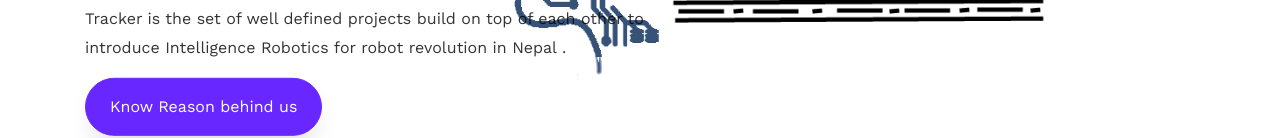
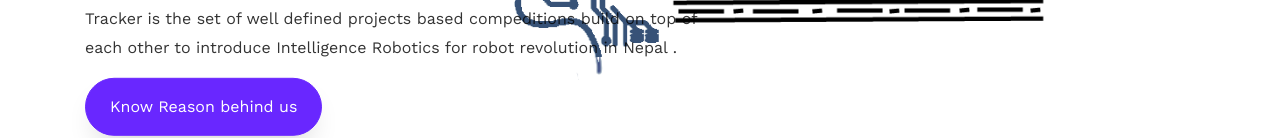
Before and after one commit to santoshdahal2016/tracker, a plain HTML site: page index.html in a window 1280 px wide. Shown: the part 496-634 px from the top of the page. Drawn offline with nearby package versions, Linux system fonts and the light colour scheme; some packages are replaced by stand-ins of ours; no server answers; files whose address does not match are found by name; a web font is replaced by a local one.

Commit message:
landing page update

```diff
--- a/index.html
+++ b/index.html
@@ -58,7 +58,7 @@
 	        	<div class="text mt-5">
 	        		<span class="subheading">Foundation of Robotics</span>
 	            <h1 class="mb-6"><span> Forging  next generation of </span><span> Robot Enthusiasts</span> </h1>
-	            <p>Tracker is the set of well defined projects build on top of each other to introduce Intelligence Robotics for robot revolution in Nepal .</p>
+	            <p>Tracker is the set of well defined projects based compeditions build on top of each other to introduce Intelligence Robotics for robot revolution in Nepal .</p>
 	            <p><a href="why-tracker.html"  class="btn btn-primary px-4 py-3">Know Reason behind us</a></p>
 	          </div>
 	        </div>
```
